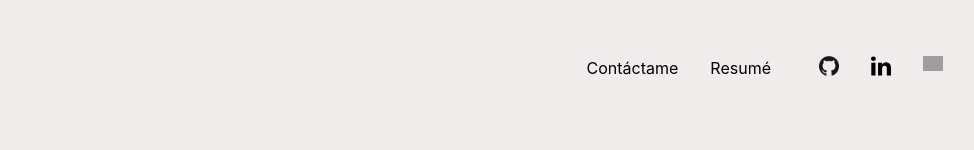
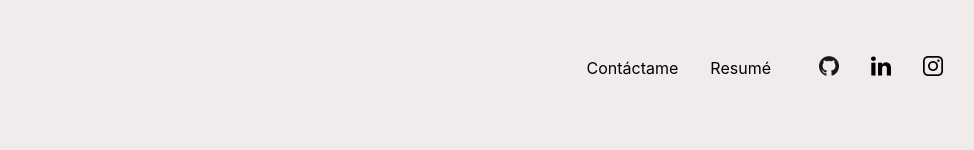
Before and after one commit to Pablogarciag02/MyReactPortfolio, a React (Create React App) app: page / in a window 1280 px wide. Shown: the top 150 px of the page, without its empty margins (225-1199 px from the left). Built offline with nearby package versions, Linux system fonts and the light colour scheme; grey boxes are pictures that could not be loaded.

Commit message:
added ims to components

```diff
--- a/src/App.js
+++ b/src/App.js
@@ -3,7 +3,7 @@
 import Aboutme from './Components/Aboutme';
 import Projects from './Components/Projects';
 import Button from './Components/Button';
-import Modal from './Components/Modal';
+
 
 
 function App() {
--- a/src/Components/Images/Instagram.js
+++ b/src/Components/Images/Instagram.js
@@ -1,8 +1,8 @@
 import React from 'react'
-
+import Instagramimg from "./instagram.png"
 
 export default function Instagram() {
   return (
-    <img src="https://cdn-icons.flaticon.com/png/512/717/premium/717392.png?token=exp=1659929937~hmac=e87e5fc707545665cd0ced994840db9d" width="20px" height="20px"></img>
+    <img src={Instagramimg} width="20px" height="20px"></img>
   )
 }
```
Also changed, not shown: src/Components/Images/instagram.jpeg (added).
